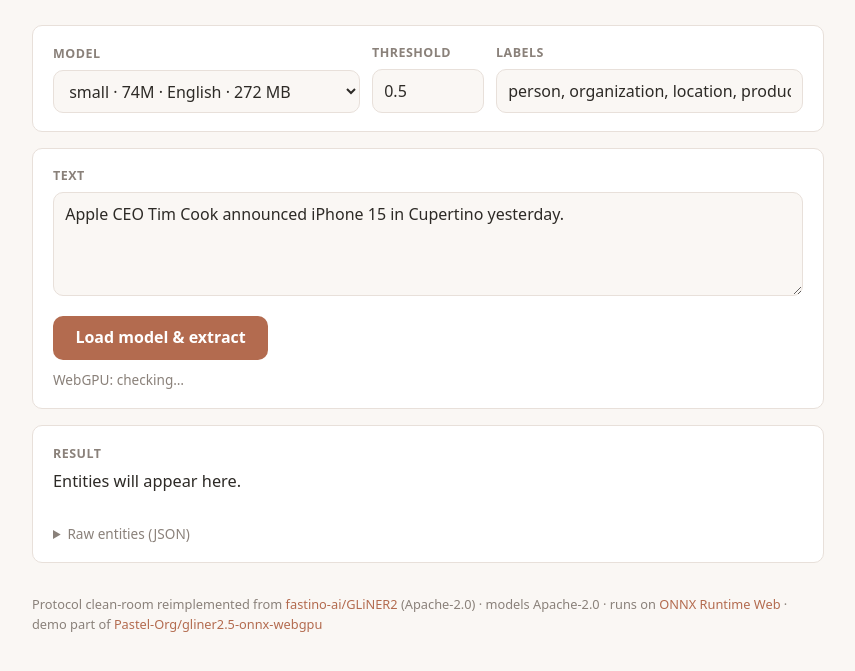
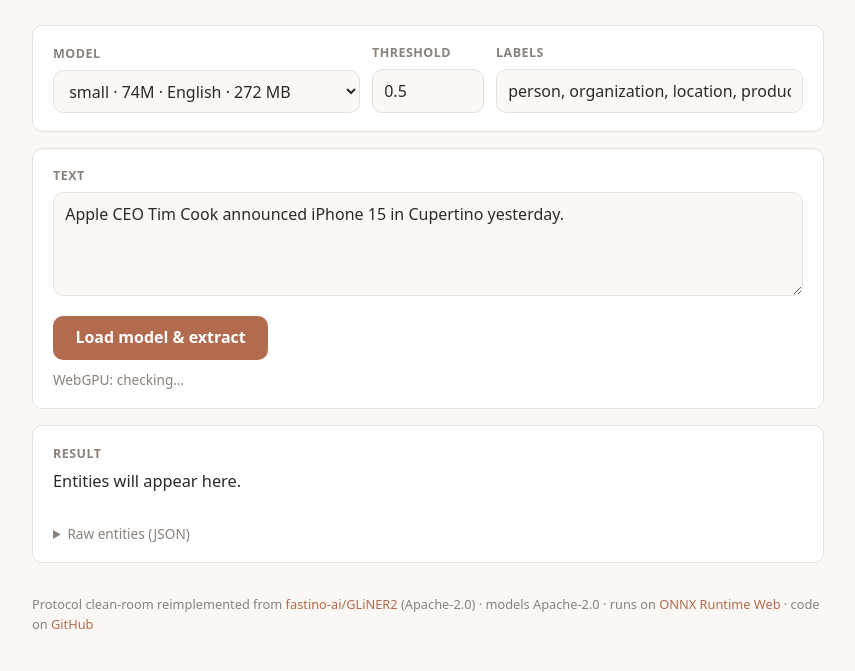
Before and after one commit to Pastel-Org/gliner2.5-onnx-webgpu, a plain HTML site: page index.html in a window 1280 px wide. Shown: the part 129-800 px from the top of the page, without its empty margins (212-1067 px from the left). Drawn offline with Linux system fonts and the light colour scheme.

```diff
--- a/index.html
+++ b/index.html
@@ -139,7 +139,7 @@
   <footer>
     Protocol clean-room reimplemented from <a href="https://github.com/fastino-ai/GLiNER2">fastino-ai/GLiNER2</a> (Apache-2.0) ·
     models Apache-2.0 · runs on <a href="https://onnxruntime.ai/docs/tutorials/web/">ONNX Runtime Web</a> ·
-    demo part of <a href="https://github.com/Pastel-Org/gliner2.5-onnx-webgpu">Pastel-Org/gliner2.5-onnx-webgpu</a>
+ code on <a href="https://github.com/Pastel-Org/gliner2.5-onnx-webgpu">GitHub</a>
   </footer>
 </main>
 
```
Also changed, not shown: README.md.
